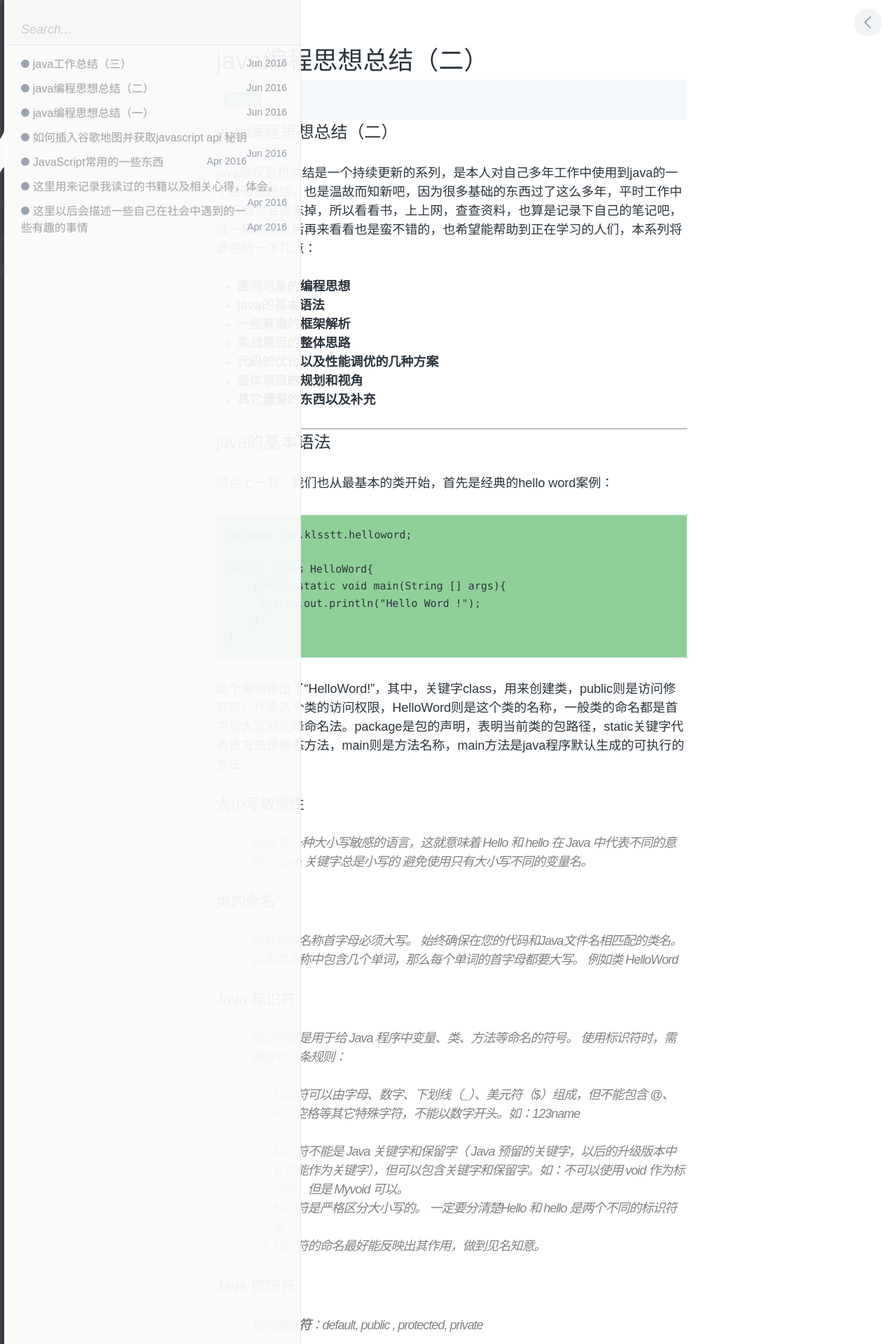
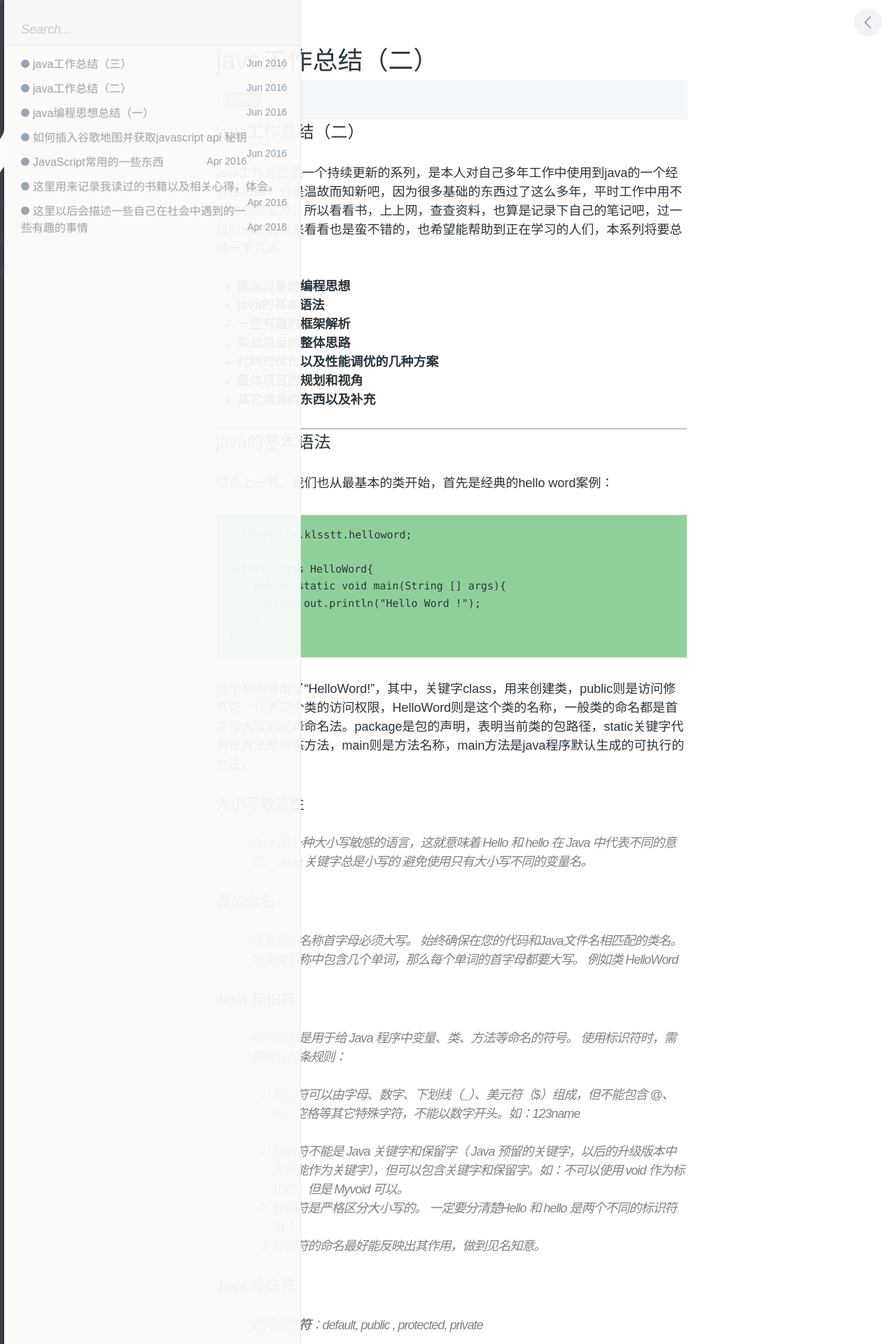
Before and after one commit to klsstt/klsstt.github.io, a Jekyll site: the page built from _posts/recorded/2016-06-29-recorded.md, in a window 1280 px wide. Shown: the top 1920 px of the page at 70% size. Built offline with Jekyll 4.4.1, drawn with Linux system fonts in a browser that asks for light colours; comment, search, counter and statistics services are not loaded.

Commit message:
java工作总结

```diff
--- a/_posts/recorded/2016-06-29-recorded.md
+++ b/_posts/recorded/2016-06-29-recorded.md
@@ -1,12 +1,12 @@
 ---
 layout: post
-title:  java编程思想总结（二）
+title:  java工作总结（二）
 date:   2016-06-29 13:47:06 +0800
 categories: 日常记录
 ---
-# java编程思想总结（二）
+# java工作总结（二）
 
-java编程思想总结是一个持续更新的系列，是本人对自己多年工作中使用到java的一个经验性总结，也是温故而知新吧，因为很多基础的东西过了这么多年，平时工作中用不到也会遗忘掉，所以看看书，上上网，查查资料，也算是记录下自己的笔记吧，过一段时间之后再来看看也是蛮不错的，也希望能帮助到正在学习的人们，本系列将要总结一下几点：
+java工作总结是一个持续更新的系列，是本人对自己多年工作中使用到java的一个经验性总结，也是温故而知新吧，因为很多基础的东西过了这么多年，平时工作中用不到也会遗忘掉，所以看看书，上上网，查查资料，也算是记录下自己的笔记吧，过一段时间之后再来看看也是蛮不错的，也希望能帮助到正在学习的人们，本系列将要总结一下几点：
 
 - **面向对象的编程思想**
 - **java的基本语法**
```
